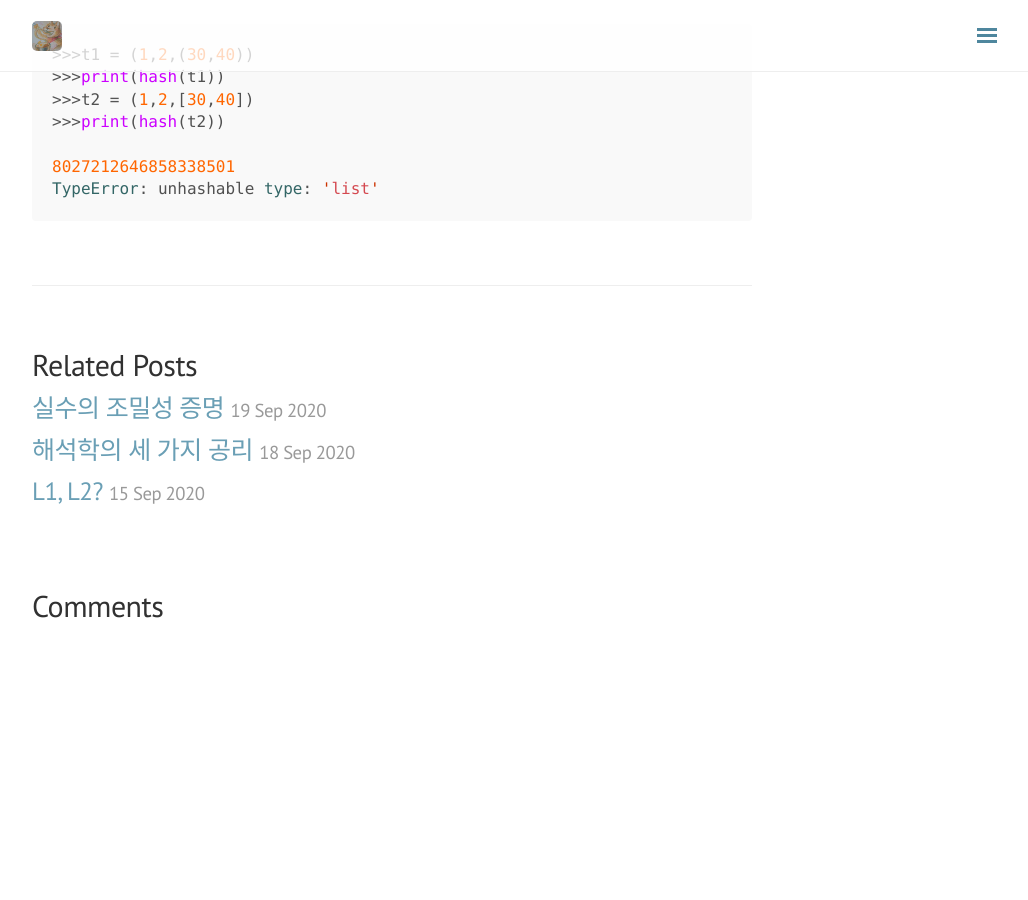
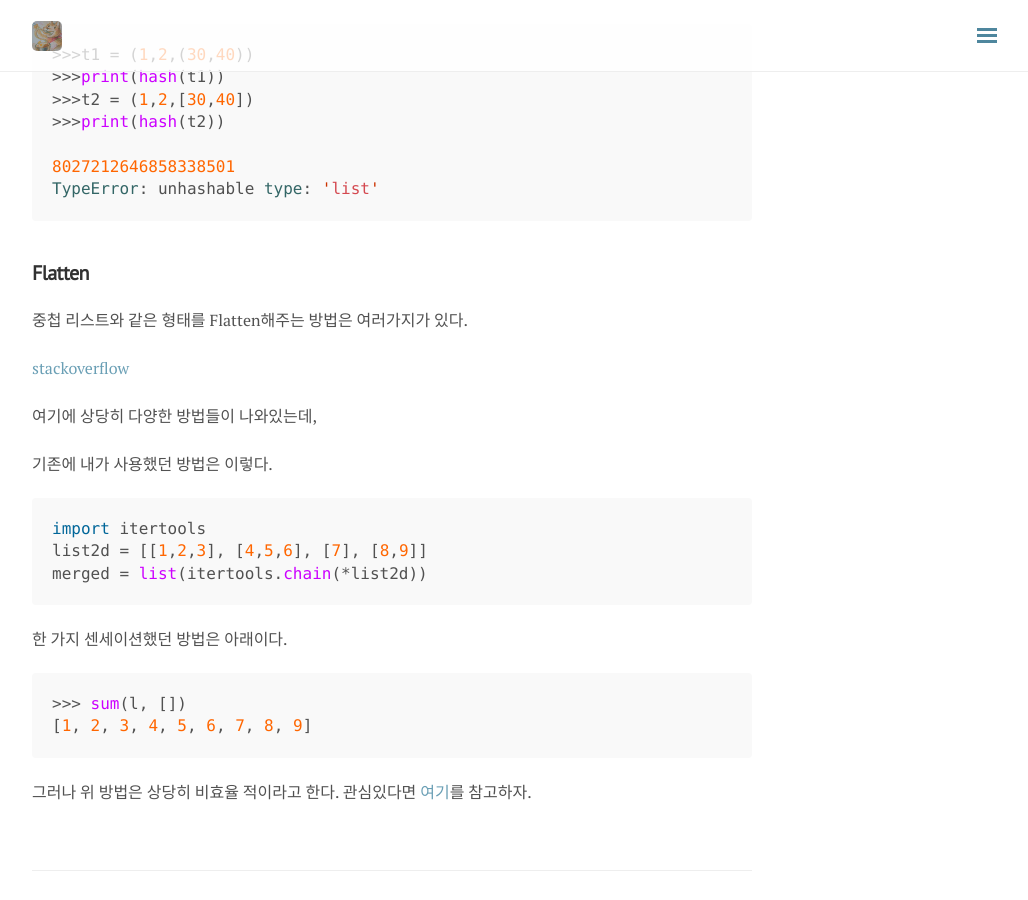
Before and after one commit to del-luna/del-luna.github.io, a Jekyll site: the page built from _posts/2020-08-18-알쓸신파-post.md, in a window 1280 px wide and 900 px high, scrolled down 3004 px. Shown: the whole window, without its empty margins (248-1276 px from the left). Built offline with Jekyll 4.4.1, drawn with Linux system fonts in a browser that asks for light colours; nearby versions of some CDN libraries; comment, search, counter and statistics services are not loaded; before the commit the page ends 3639 px from its top, so only the background shows below that.

Commit message:
update python tips

````diff
--- a/_posts/2020-08-18-알쓸신파-post.md
+++ b/_posts/2020-08-18-알쓸신파-post.md
@@ -144,3 +144,32 @@ sorted(x, key=int)
 8027212646858338501
 TypeError: unhashable type: 'list'
 ```
+
+
+
+## Flatten
+
+중첩 리스트와 같은 형태를 Flatten해주는 방법은 여러가지가 있다.
+
+[stackoverflow](https://stackoverflow.com/questions/952914/how-to-make-a-flat-list-out-of-list-of-lists)
+
+여기에 상당히 다양한 방법들이 나와있는데,
+
+기존에 내가 사용했던 방법은 이렇다.
+
+```python
+import itertools
+list2d = [[1,2,3], [4,5,6], [7], [8,9]]
+merged = list(itertools.chain(*list2d))
+```
+
+
+
+한 가지 센세이션했던 방법은 아래이다.
+
+```python
+>>> sum(l, [])
+[1, 2, 3, 4, 5, 6, 7, 8, 9]
+```
+
+그러나 위 방법은 상당히 비효율 적이라고 한다. 관심있다면 [여기](https://mathieularose.com/how-not-to-flatten-a-list-of-lists-in-python/)를 참고하자.
````
